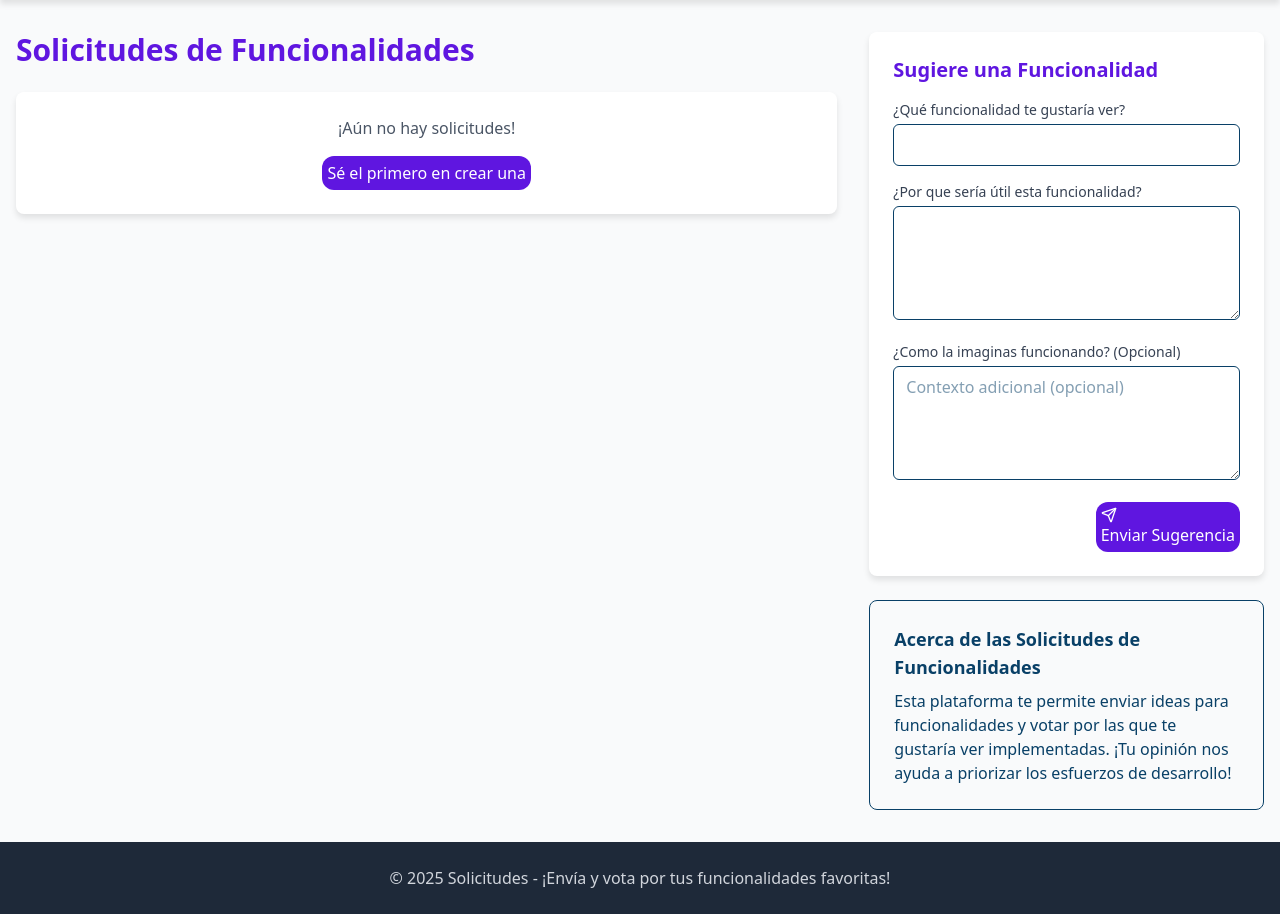
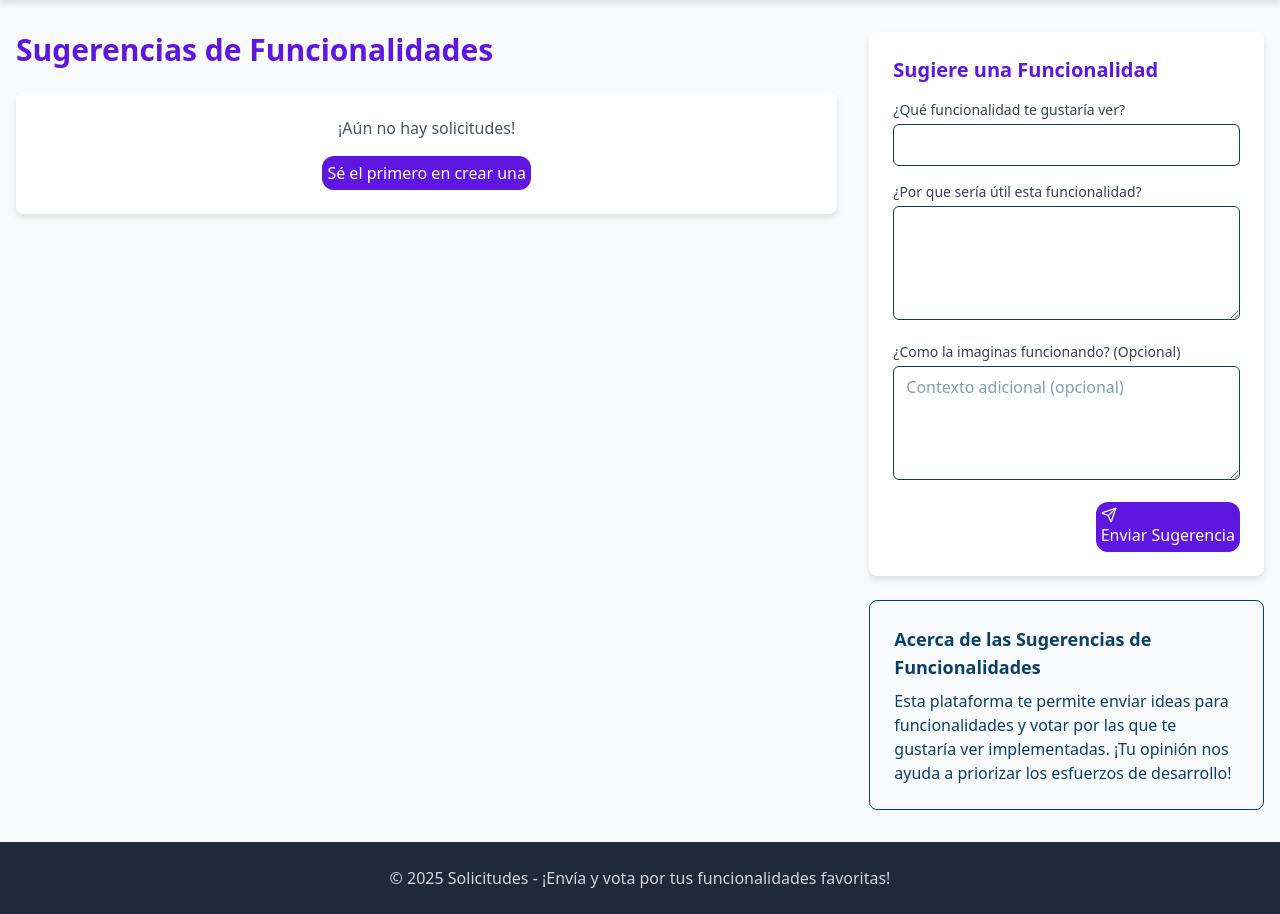
Before and after one commit to bay007/feature-requests, a Django app: page / in a window 1280 px wide. Shown: the part 72-986 px from the top of the page. Run offline with Django 5.2, Linux system fonts and the light colour scheme; data that the repository does not hold is empty.

Commit message:
Update index.html to replace 'Solicitudes de Funcionalidades' with 'Sugerencias de Funcionalidades'

```diff
--- a/templates/feature_requests/index.html
+++ b/templates/feature_requests/index.html
@@ -1,11 +1,11 @@
 {% extends 'feature_requests/base.html' %}
 
-{% block title %}Solicitudes de Funcionalidades - Inicio{% endblock %}
+{% block title %}Sugerencias de Funcionalidades - Inicio{% endblock %}
 
 {% block content %}
 <div class="grid grid-cols-1 md:grid-cols-12 gap-8">
     <div class="md:col-span-8">
-        <h1 class="text-3xl text-purple font-bold mb-6 slide-in">Solicitudes de Funcionalidades</h1>
+        <h1 class="text-3xl text-purple font-bold mb-6 slide-in">Sugerencias de Funcionalidades</h1>
 
         {% if features %}
             <div class="space-y-6">
@@ -95,7 +95,7 @@
         </div>
 
         <div class="rounded-lg border border-purple p-6 slide-in" style="animation-delay: 300ms">
-            <h3 class="text-lg font-semibold mb-2">Acerca de las Solicitudes de Funcionalidades</h3>
+            <h3 class="text-lg font-semibold mb-2">Acerca de las Sugerencias de Funcionalidades</h3>
             <p class="">
                 Esta plataforma te permite enviar ideas para funcionalidades y votar por las que te gustaría ver implementadas. ¡Tu opinión nos ayuda a priorizar los esfuerzos de desarrollo!
             </p>
```
